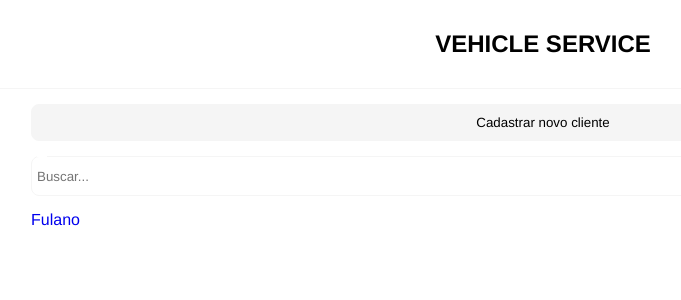
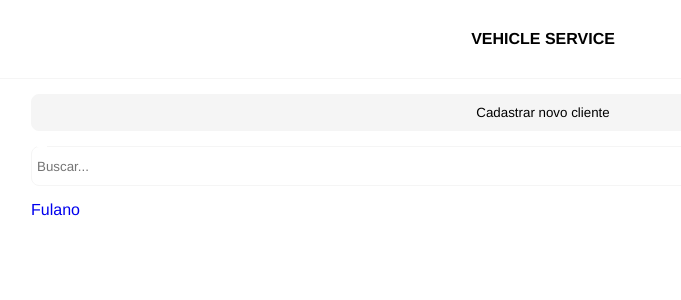
Before and after one commit to CarolinaOlivaCruz/vehicle-service, a Vue app: page / in a window 1280 px wide. Shown: the top 300 px of the page, without its empty margins (97-778 px from the left). Built offline with nearby package versions, Linux system fonts and the light colour scheme.

Commit message:
fix: style header

```diff
--- a/src/components/Header.vue
+++ b/src/components/Header.vue
@@ -1,6 +1,6 @@
 <template>
   <header id="header">
-    <h2>VEHICLE SERVICE</h2>
+    <router-link to="/"> VEHICLE SERVICE </router-link>
   </header>
 </template>
 
@@ -25,7 +25,4 @@ export default {
   font-weight: bold;
 }
 
-#header a:hover {
-  color: #fff;
-}
 </style>
```
